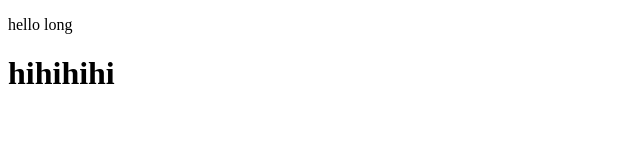
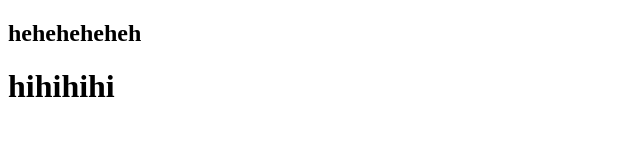
Before and after one commit to truongnguyen112152a/test-vs-long, a plain HTML site: page index.html in a window 1280 px wide. Shown: the whole page, without its empty margins (0-640 px from the left). Drawn offline with Linux system fonts and the light colour scheme.

Commit message:
truong-up-1

```diff
--- a/index.html
+++ b/index.html
@@ -6,7 +6,7 @@
     <title>Document</title>
 </head>
 <body>
-    <p>hello long</p>
+    <h2>heheheheheh</h2>
     <h1>hihihihi</h1>
 
 </body>
```
